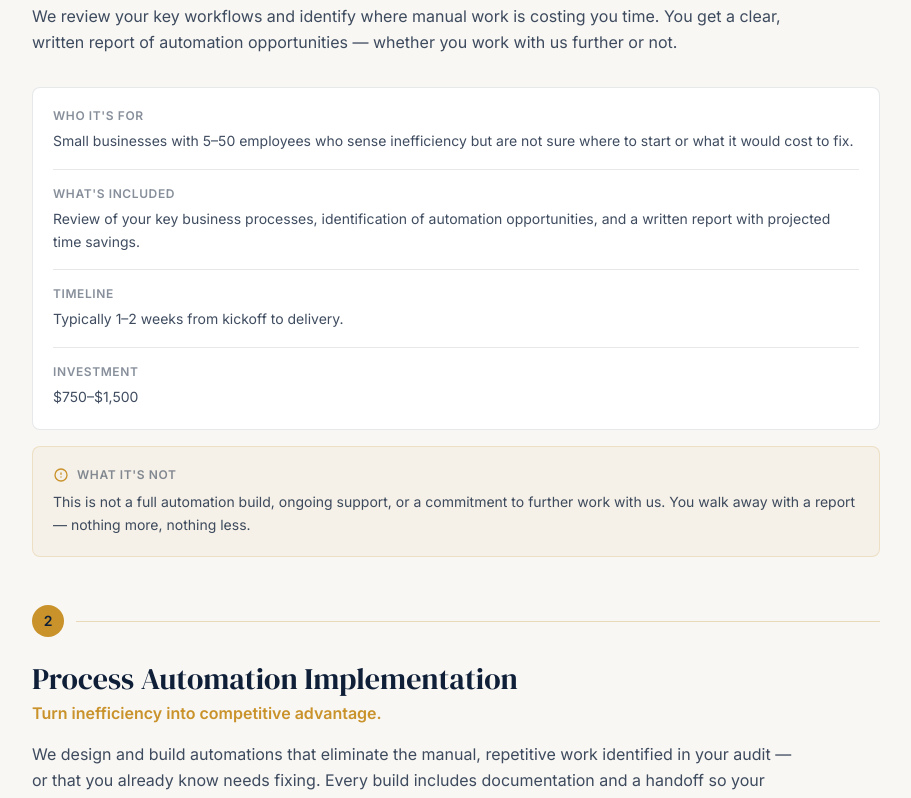
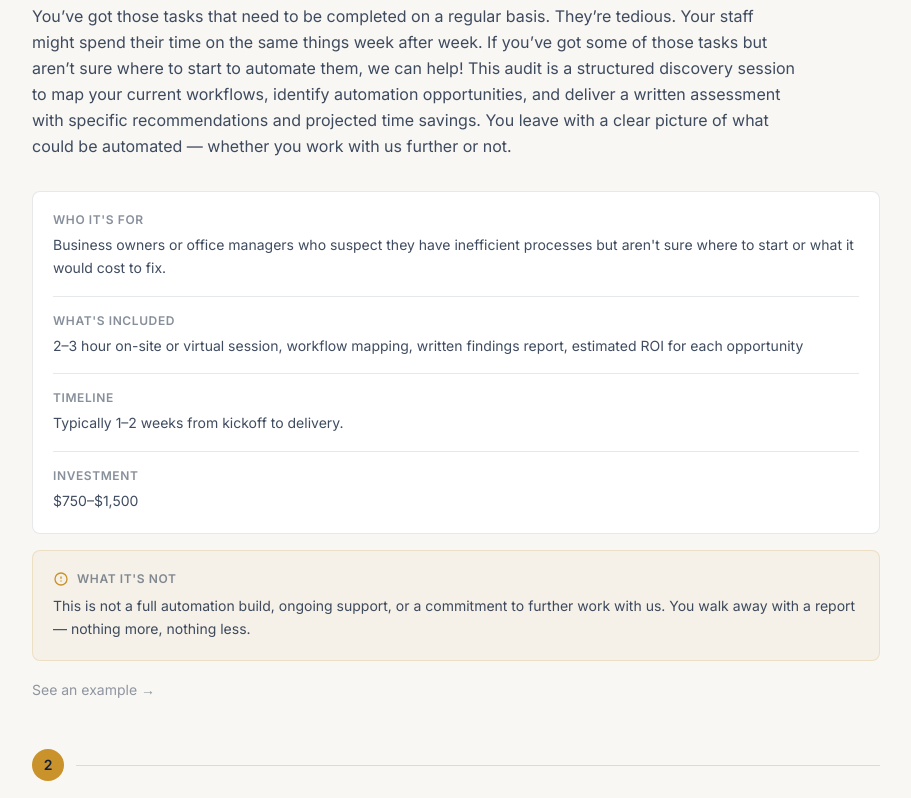
Before and after one commit to hmccardell/streamline, a React (Vite) app: page /smb in a window 1280 px wide. Shown: the part 760-1558 px from the top of the page, without its empty margins (184-1095 px from the left). Built offline with nearby package versions, Linux system fonts and the light colour scheme.

Commit message:
updated smb services verbiage.

```diff
--- /dev/null
+++ b/src/components/ExampleDrawer.jsx
@@ -0,0 +1,33 @@
+import { useState } from 'react'
+
+export default function ExampleDrawer({ label = 'See an example', content }) {
+  const [open, setOpen] = useState(false)
+
+  return (
+    <div className="mt-4">
+      <button
+        type="button"
+        onClick={() => setOpen(!open)}
+        aria-expanded={open}
+        className="text-sm text-navy/45 transition-colors hover:text-navy/65"
+      >
+        {label}
+        <span
+          className={`ml-1 inline-block transition-transform duration-300 ${open ? 'rotate-90' : ''}`}
+          aria-hidden="true"
+        >
+          →
+        </span>
+      </button>
+      <div
+        className={`grid transition-[grid-template-rows] duration-300 ease-in-out ${
+          open ? 'grid-rows-[1fr]' : 'grid-rows-[0fr]'
+        }`}
+      >
+        <div className="overflow-hidden">
+          <p className="pt-3 text-sm leading-relaxed text-navy/65">{content}</p>
+        </div>
+      </div>
+    </div>
+  )
+}
--- a/src/components/ServiceCard.jsx
+++ b/src/components/ServiceCard.jsx
@@ -1,8 +1,21 @@
-function DetailRow({ label, value }) {
+import { Link } from 'react-router-dom'
+
+function DetailRow({ label, value, link }) {
   return (
     <div className="border-b border-navy/10 py-4 last:border-b-0 last:pb-0 first:pt-0">
       <dt className="text-xs font-semibold uppercase tracking-wider text-navy/50">{label}</dt>
-      <dd className="mt-1.5 text-sm leading-relaxed text-navy/80">{value}</dd>
+      <dd className="mt-1.5 text-sm leading-relaxed text-navy/80">
+        {link ? (
+          <>
+            {value.replace('get in touch', '')}
+            <Link to="/contact" className="text-amber hover:text-amber-hover">
+              get in touch
+            </Link>
+          </>
+        ) : (
+          value
+        )}
+      </dd>
     </div>
   )
 }
@@ -14,7 +27,11 @@ export default function ServiceCard({ service, showStep = true }) {
     service.specialties && { label: 'Specialties', value: service.specialties },
     service.duration && { label: 'Duration', value: service.duration },
     service.timeline && { label: 'Timeline', value: service.timeline },
-    { label: 'Investment', value: service.investment },
+    {
+      label: 'Investment',
+      value: service.investment,
+      link: service.investmentLink,
+    },
   ].filter(Boolean)
 
   return (
@@ -35,8 +52,8 @@ export default function ServiceCard({ service, showStep = true }) {
 
       <div className="mt-8 space-y-4">
         <dl className="rounded-lg border border-navy/10 bg-white p-5">
-          {overviewItems.map(({ label, value }) => (
-            <DetailRow key={label} label={label} value={value} />
+          {overviewItems.map(({ label, value, link }) => (
+            <DetailRow key={label} label={label} value={value} link={link} />
           ))}
         </dl>
 
--- a/src/data/corporateServices.js
+++ b/src/data/corporateServices.js
@@ -6,14 +6,20 @@ export const corporateServices = [
     description:
       'Multi-day, fully customized programs built around your actual codebase, tools, and team skill level. Your people work with real examples from your environment — not toy problems.',
     whoItsFor:
-      'Mid-to-large organizations with internal L&D needs around Python, software development, automated testing, or AI/ML integration.',
+      'Mid-to-large organizations with internal L&D needs around Python, JavaScript, Java, software development, automated testing, or AI/ML integration.',
     whatsIncluded:
-      'Fully customized curriculum, hands-on exercises using your codebase and tools, and materials your team can reference after the session.',
+      'Fully customized curriculum, hands-on exercises, and reference materials your team can reference after the session.',
     whatItsNot:
       'This is not off-the-shelf training with your logo on the slides. Every program is designed from scratch for your team and your goals.',
     specialties: 'Python, software development fundamentals, automated testing, AI/ML integration',
     duration: '1–3 days on-site or remote',
-    investment: '$8,000–$25,000 depending on duration and customization',
+    investment: 'Priced based on duration and customization — get in touch',
+    investmentLink: true,
+    example: {
+      label: 'See an example',
+      content:
+        'We\'ve delivered this for teams like a 20-person IT operations group upskilled over three days in practical Python — data transformation, pulling from APIs, and automating repetitive tasks — followed by focused follow-up sessions on Cursor, Git with GitHub, and querying Jira\'s API with Python.',
+    },
   },
   {
     step: 2,
@@ -28,7 +34,13 @@ export const corporateServices = [
     whatItsNot:
       'This is not a business strategy session or a non-technical AI overview. It is built for people who write code and ship software.',
     duration: 'Typically 1–2 days',
-    investment: '$8,000–$18,000',
+    investment: 'Priced based on team size and scope — get in touch',
+    investmentLink: true,
+    example: {
+      label: 'See an example',
+      content:
+        'Such as: a development team evaluating whether and how to integrate LLM APIs into internal tooling, needing a shared framework and evaluation criteria before committing to an approach.',
+    },
   },
   {
     step: 3,
--- a/src/data/smbServices.js
+++ b/src/data/smbServices.js
@@ -4,80 +4,105 @@ export const smbServices = [
     name: 'Process Audit',
     tagline: 'The low-risk starting point.',
     description:
-      'We review your key workflows and identify where manual work is costing you time. You get a clear, written report of automation opportunities — whether you work with us further or not.',
+      'You’ve got those tasks that need to be completed on a regular basis. They’re tedious. Your staff might spend their time on the same things week after week. If you’ve got some of those tasks but aren’t sure where to start to automate them, we can help! \n\nThis audit is a structured discovery session to map your current workflows, identify automation opportunities, and deliver a written assessment with specific recommendations and projected time savings. You leave with a clear picture of what could be automated — whether you work with us further or not.',
     whoItsFor:
-      'Small businesses with 5–50 employees who sense inefficiency but are not sure where to start or what it would cost to fix.',
+      'Business owners or office managers who suspect they have inefficient processes but aren\'t sure where to start or what it would cost to fix.',
     whatsIncluded:
-      'Review of your key business processes, identification of automation opportunities, and a written report with projected time savings.',
+      '2–3 hour on-site or virtual session, workflow mapping, written findings report, estimated ROI for each opportunity',
     whatItsNot:
       'This is not a full automation build, ongoing support, or a commitment to further work with us. You walk away with a report — nothing more, nothing less.',
-    deliverable: 'Written audit report with prioritized recommendations.',
+    deliverable: 'A written report with prioritized recommendations.',
     timeline: 'Typically 1–2 weeks from kickoff to delivery.',
     investment: '$750–$1,500',
+    example: {
+      label: 'See an example',
+      content:
+        'Such as: a regional accounting firm that suspects their client onboarding process has bottlenecks but isn\'t sure where to start — and wants a clear picture of what could be improved before committing to any solution.',
+    },
   },
   {
     step: 2,
     name: 'Process Automation Implementation',
     tagline: 'Turn inefficiency into competitive advantage.',
     description:
-      'We design and build automations that eliminate the manual, repetitive work identified in your audit — or that you already know needs fixing. Every build includes documentation and a handoff so your team understands what was built.',
+      'We take the learnings from a process audit and design and build automated workflows to tackle your highest priority items and free up your team’s bandwidth for work that actually requires human judgment. Each engagement includes documentation and a handoff session — your team will understand what was built and why.',
     whoItsFor:
       'Businesses with identified manual processes that are ready to automate — whether from a Process Audit or your own assessment.',
     whatsIncluded:
-      'Design, build, testing, documentation, and team handoff for one or more workflow automations.',
+      'Solution design for one or more workflow automations. Includes development and testing, deployment, documentation, handoff training session.',
     whatItsNot:
       'This is not open-ended consulting, custom software product development, or managed IT services. Scope is defined upfront and delivered against.',
     deliverable: 'Working automations with documentation your team can reference.',
     timeline: 'Typically 2–6 weeks depending on scope.',
-    investment: 'Scoped after discovery audit',
+    investment: '$3,000–$12,000 fixed fee depending on scope.',
+    example: {
+      label: 'See an example',
+      content:
+        'We\'ve done this for situations like migrating an entire course catalog — quizzes, assignments, and structure — from one learning platform to another via script, rather than recreating everything by hand and eliminating weeks of manual work.',
+    },
   },
   {
     step: 3,
     name: 'AI Readiness Workshop',
     tagline: 'Practical AI adoption — not hype.',
     description:
-      'A hands-on workshop built around your actual tools and workflows. Your team will leave understanding what AI can realistically do for your business — and what it cannot.',
+      'AI is the biggest buzz in tech. Not sure how it could help you, your staff, or your business operations? Need some guidance to get started? \n\nWe’ll facilitate a half-day or full-day working session where your team learns which AI tools actually apply to your business, how to use them safely, and how to build them into daily workflows. \n\nThis is hands-on, not a lecture, and is driven from your specific business challenges. Your team will leave understanding what AI can realistically do for your business — and what it cannot.',
     whoItsFor:
       'Teams that want practical AI understanding without the hype — business owners, office managers, and staff who will actually use these tools.',
     whatsIncluded:
-      'Customized half-day or full-day workshop using your real workflows, with reference materials your team can keep.',
+      'Customized workshop using your real workflows, with reference materials your team can keep.',
     whatItsNot:
       'This is not generic AI overview training, a tool sales pitch, or implementation of AI systems into your workflows. We teach — we do not build during this engagement.',
     deliverable: 'Workshop session plus reference documentation.',
     timeline: 'Half-day to full-day session, scheduled at your convenience.',
-    investment: '$1,200–$3,500',
+    investment: 'Priced based on format and group size, typically $1,200–$2,000 for half day, and $2,000-3,500 for full day.',
+    example: {
+      label: 'See an example',
+      content:
+        'Such as: a small legal office whose staff is spending time on routine drafting and document review but isn\'t sure which AI tools are actually legitimate and safe for their work.',
+    },
   },
   {
     step: 4,
     name: 'AI Advisory Retainer',
     tagline: 'A trusted technology advisor, without the full-time cost.',
     description:
-      'Ongoing access to a technology advisor who knows your business. Get guidance on tools, vendors, and technology decisions without hiring a full-time employee.',
+      'A monthly relationship for businesses that want ongoing guidance as AI tools continue to evolve, a technology advisor who knows your business. Get guidance on tools, vendors, and technology decisions without hiring a full-time employee.',
     whoItsFor:
-      'Businesses that want ongoing technology guidance — especially as AI tools evolve — without the cost of a full-time hire.',
+      'Business owners who want a trusted resource to stay current and solve new problems as they arise.',
     whatsIncluded:
       'Regular check-ins, technology recommendations, vendor evaluation support, and a sounding board for technology decisions.',
     whatItsNot:
       'This is not unlimited development hours, day-to-day IT support, or emergency on-call service. It is strategic advisory — not a help desk.',
     deliverable: 'Ongoing advisory relationship with documented recommendations.',
-    timeline: 'Monthly retainer, minimum commitment discussed at kickoff based on your needs.',
-    investment: '$750–$1,500/month',
+    timeline: 'Monthly retainer, minimum commitment based on your needs.',
+    investment: '$750–$1,500/month based on hours',
+    example: {
+      label: 'See an example',
+      content:
+        'Such as: a business that completed an AI workshop but keeps running into new questions as their workflows evolve — which tool fits a new task, whether a vendor\'s AI claims hold up, how to handle an edge case.',
+    },
   },
   {
     step: 5,
     name: 'Technical Training',
     tagline: 'Build capability that stays in your organization.',
     description:
-      'Hands-on training built around your actual tools and workflows — not generic overviews. Your people build real skills they can use the next day.',
+      'I’ve personally trained hundreds of individuals with little to no technical experience. From how to make spreadsheets work for them to training them in full blown software development. Let me upskill you and your staff and give your business an edge. Customized training for business staff who need to understand or maintain technical systems — whether that\'s Python basics, workflow automation tools, or data fundamentals. Sessions are built around your actual systems and your actual data.',
     whoItsFor:
-      'Teams that need to build internal technical capability around specific tools, workflows, or skills relevant to your business.',
+      'Teams that need to build internal technical literacy and capability around specific tools, workflows, or skills relevant to your business. This is not a generic overview of a topic, but a focused training session on a specific tool or skill that is relevant to your business.',
     whatsIncluded:
-      'Hands-on training sessions customized to your environment, with supporting materials your team can reference afterward.',
+      'Needs assessment, custom instructional session design, hands-on instruction, reference materials',
     whatItsNot:
       'This is not certification exam prep, abstract theory lectures, or off-the-shelf curriculum pulled from a shelf. Every session is built for your context.',
-    deliverable: 'Training sessions with supporting reference materials.',
+    deliverable: 'Training sessions for individuals or teams with supporting reference materials.',
     timeline: 'Individual sessions or multi-session packages.',
-    investment: '$300–$500/session or $2,000–$3,500 package',
+    investment: 'Typically $300–$500 per session, $2,000–$3,500 for structured package (8 sessions)',
+    example: {
+      label: 'See an example',
+      content:
+        'Such as: a small business with one employee who maintains critical spreadsheets or internal tools, and needs a backup person who understands the system well enough to keep things running.',
+    },
   },
 ]
 
--- a/src/pages/SMB.jsx
+++ b/src/pages/SMB.jsx
@@ -1,4 +1,5 @@
 import ServiceCard from '../components/ServiceCard'
+import ExampleDrawer from '../components/ExampleDrawer'
 import CTASection from '../components/CTASection'
 import { smbServices, smbIndustries } from '../data/smbServices'
 
@@ -47,6 +48,12 @@ export default function SMB() {
                 className={i > 0 ? 'mt-10 pt-2' : ''}
               >
                 <ServiceCard service={service} />
+                {service.example && (
+                  <ExampleDrawer
+                    label={service.example.label}
+                    content={service.example.content}
+                  />
+                )}
               </div>
             ))}
           </div>
```
Also changed, not shown: src/pages/Corporate.jsx (+7 -0 lines), todos.txt (added).
